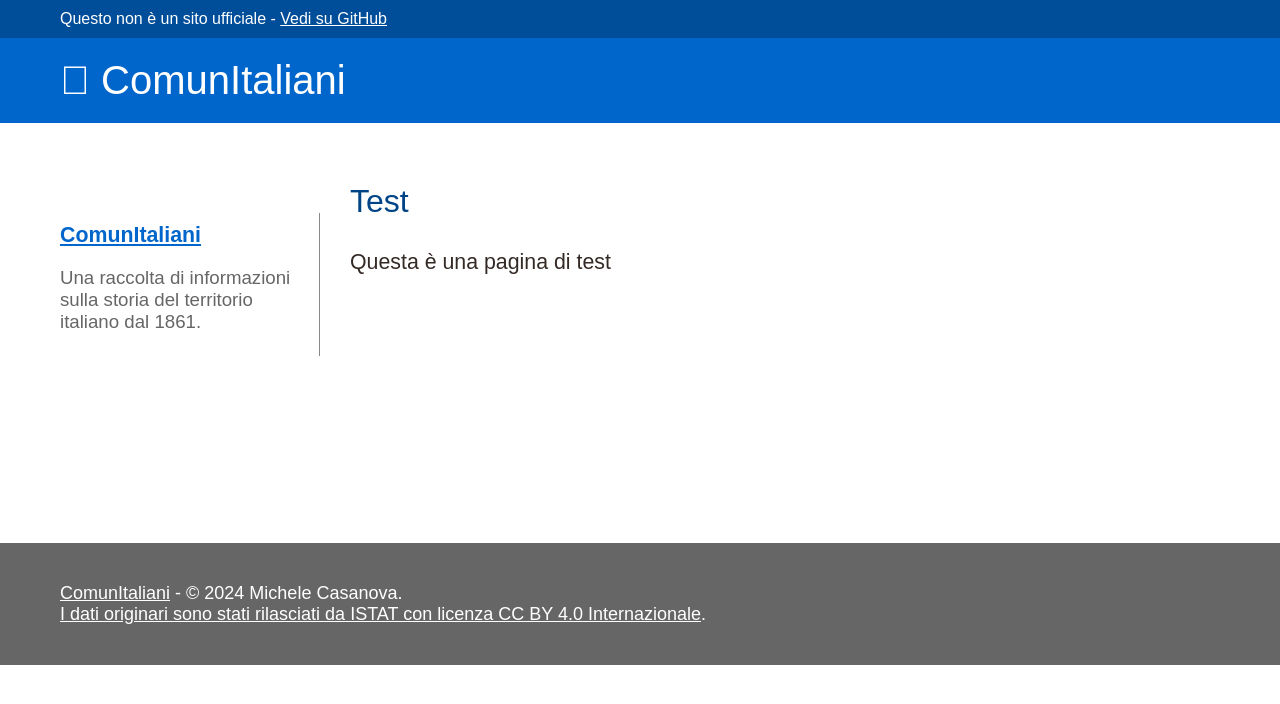
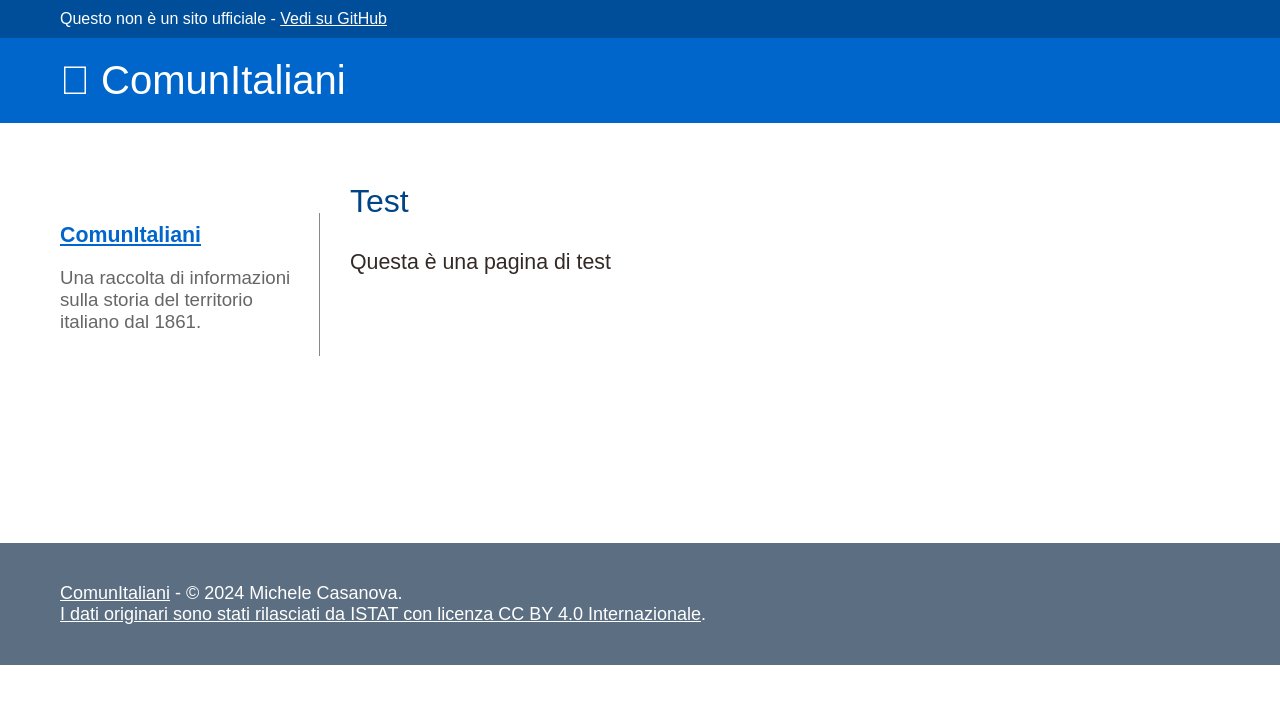
Before and after one commit to m-casanova/ci, a Jekyll site: the page built from test.md, in a window 1280 px wide. Shown: the top 704 px of the page. Built offline with Jekyll 4.4.1, drawn with Linux system fonts in a browser that asks for light colours; some web fonts are replaced; our own code applies the rules of GitHub Pages for plain Markdown files.

Commit message:
Update style.css

```diff
--- a/assets/css/style.css
+++ b/assets/css/style.css
@@ -27,7 +27,7 @@ div.side h4 { font-size: 16pt; font-weight: 600; margin: 0 }
 article { width: 890px; margin: 0 0 0 290px; padding:0; min-height: 300px }
 article p { margin: 5px 10px; padding:0; color: #332925 }
 
-footer { padding:0; margin:0; width: 100%; background: #666; color: #fff }
+footer { padding:0; margin:0; width: 100%; background: #5c6f82; color: #fff }
 footer > div { padding: 40px 0; margin:0 auto; width: 1180px }
 footer p { margin: 0 10px; font-size: 18px }
 footer a { color: #fff; font-weight: 450; }
```
